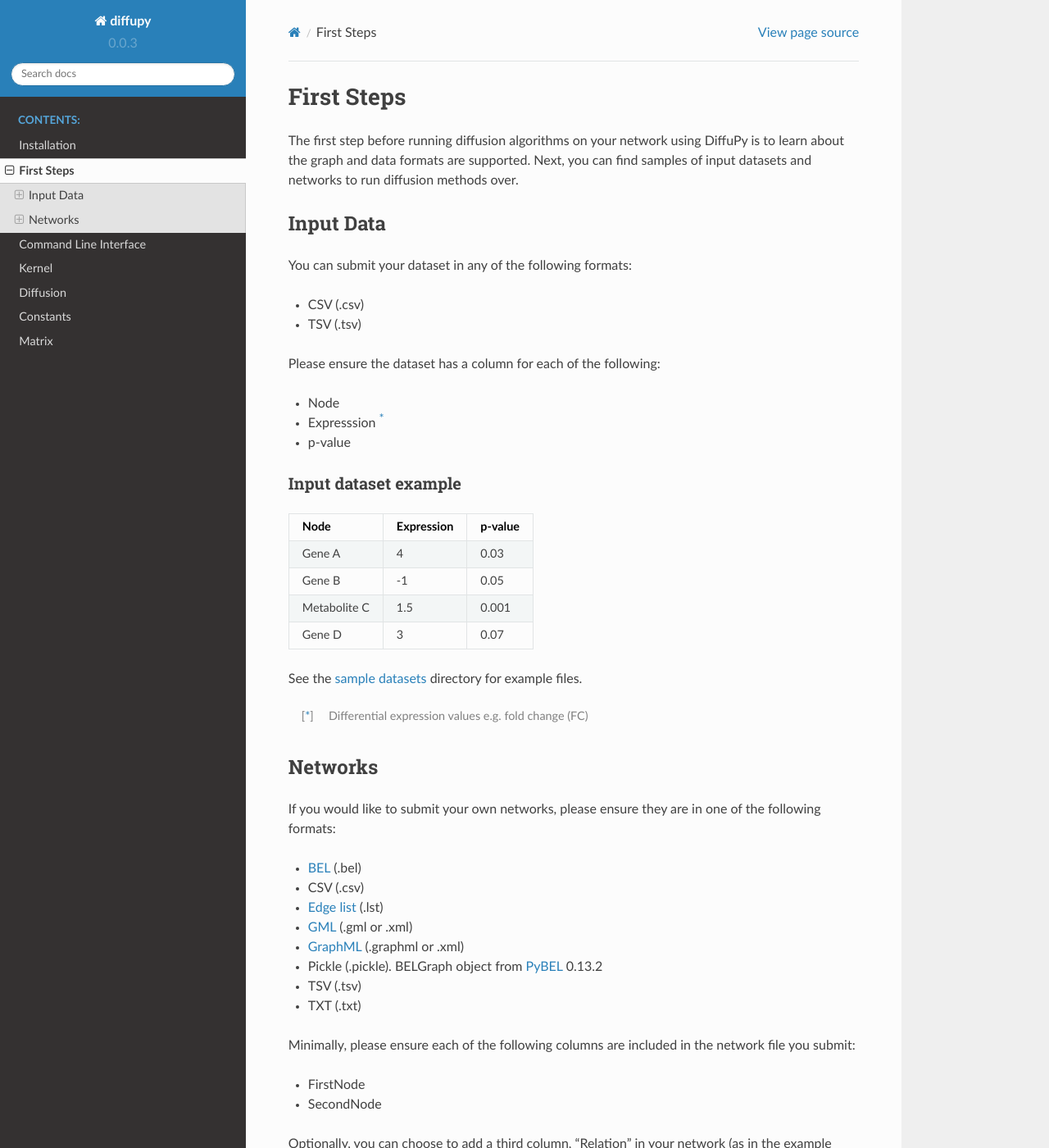
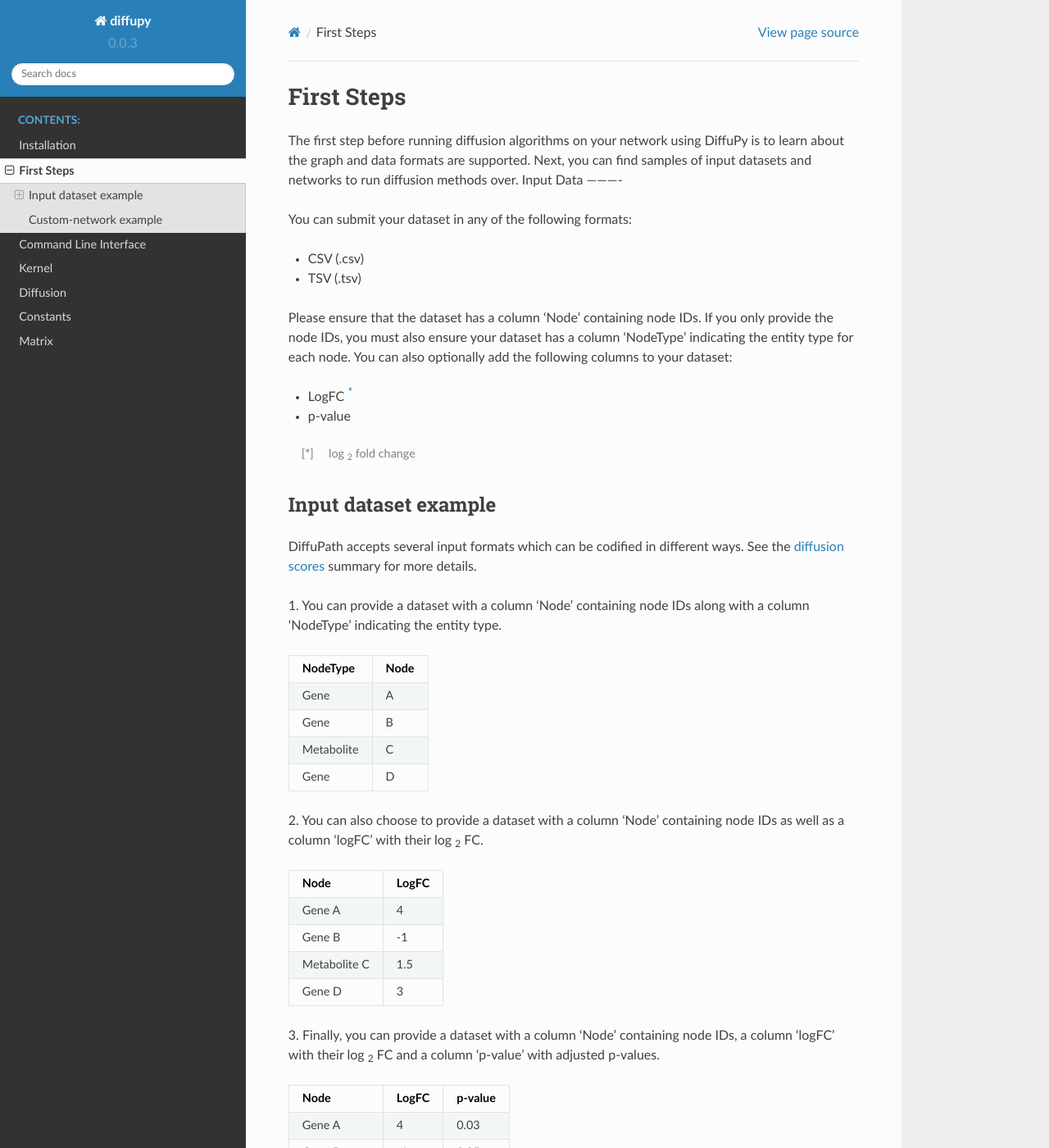
Before and after one commit to multipaths/DiffuPy, a Sphinx documentation site: the page built from docs/source/intro.rst, in a window 1280 px wide and 1400 px high. Shown: the whole window at 82% size. Built offline with Sphinx 7.4.7 and the Read the Docs theme 2.0.0, drawn with Linux system fonts in a browser that asks for light colours; some of the changed text lies outside the part shown.

Commit message:
update intro.rst

```diff
--- a/docs/source/intro.rst
+++ b/docs/source/intro.rst
@@ -2,7 +2,6 @@ First Steps
 ===========
 The first step before running diffusion algorithms on your network using DiffuPy is to learn about the graph and data
 formats are supported. Next, you can find samples of input datasets and networks to run diffusion methods over.
-
 Input Data
 ----------
 
@@ -11,17 +10,56 @@ You can submit your dataset in any of the following formats:
 - CSV (.csv)
 - TSV (.tsv)
 
-Please ensure the dataset has a column for each of the following:
+Please ensure that the dataset has a column 'Node' containing node IDs. If you only provide the node IDs, you must
+also ensure your dataset has a column 'NodeType' indicating the entity type for each node. You can also optionally add
+the following columns to your dataset:
 
-- Node
-- Expresssion [*]_
+- LogFC [*]_
 - p-value
+
+.. [*] log :sub:`2`  fold change
 
 Input dataset example
 ~~~~~~~~~~~~~~~~~~~~~
+DiffuPath accepts several input formats which can be codified in different ways. See the
+`diffusion scores <https://github.com/multipaths/DiffuPy/blob/master/docs/source/diffusion.rst>`_ summary for more
+details.
+
+1. You can provide a dataset with a column 'Node' containing node IDs along with a column 'NodeType' indicating the
+entity type.
+
++--------------+------------+
+|   NodeType   |    Node    |
++==============+============+
+|     Gene     |     A      |
++--------------+------------+
+|     Gene     |     B      |
++--------------+------------+
+|  Metabolite  |     C      |
++--------------+------------+
+|     Gene     |     D      |
++--------------+------------+
+
+2. You can also choose to provide a dataset with a column 'Node' containing node IDs as well as a column 'logFC' with
+their log :sub:`2` FC.
+
++--------------+------------+
+| Node         |   LogFC    |
++==============+============+
+| Gene A       | 4          |
++--------------+------------+
+| Gene  B      | -1         |
++--------------+------------+
+| Metabolite C | 1.5        |
++--------------+------------+
+| Gene D       | 3          |
++--------------+------------+
+
+3. Finally, you can provide a dataset with a column 'Node' containing node IDs, a column 'logFC' with their log :sub:`2`
+FC and a column 'p-value' with adjusted p-values.
 
 +--------------+------------+---------+
-| Node         | Expression | p-value |
+| Node         |   LogFC    | p-value |
 +==============+============+=========+
 | Gene A       | 4          | 0.03    |
 +--------------+------------+---------+
@@ -29,13 +67,12 @@ Input dataset example
 +--------------+------------+---------+
 | Metabolite C | 1.5        | 0.001   |
 +--------------+------------+---------+
-| Gene D       | 3          |  0.07   |
+| Gene D       | 3          | 0.07    |
 +--------------+------------+---------+
 
-See the `sample datasets <https://github.com/multipaths/DiffuPy/tree/master/examples/datasets>`_ directory for example
-files.
+You can also take a look at our `sample datasets <https://github.com/multipaths/DiffuPy/tree/master/examples/datasets>`_
+folder for some examples files.
 
-.. [*] Differential expression values e.g. fold change (FC)
 
 Networks
 --------
@@ -68,18 +105,19 @@ __ Edge_
 
 Minimally, please ensure each of the following columns are included in the network file you submit:
 
-- FirstNode
-- SecondNode
+- Source
+- Target
 
 Optionally, you can choose to add a third column, "Relation" in your network (as in the example below). If the relation
 between the **Source** and **Target** nodes is omitted, and/or if the directionality is ambiguous, either node can be
 assigned as the **Source** or **Target**.
 
+
 Custom-network example
 ~~~~~~~~~~~~~~~~~~~~~~
 
 +-----------+--------------+-------------+
-| FirstNode | SecondNode   | Relation    |
+|  Source   |   Target     | Relation    |
 +===========+==============+=============+
 | Gene A    | Gene B       | Increase    |
 +-----------+--------------+-------------+
@@ -88,5 +126,5 @@ Custom-network example
 | Gene A    | Pathology D  | Association |
 +-----------+--------------+-------------+
 
-See the `sample networks <https://github.com/multipaths/DiffuPy/tree/master/examples/networks>`_ directory for some
-examples.
+You can also take a look at our `sample networks <https://github.com/multipaths/DiffuPy/tree/master/examples/networks>`_
+folder for some examples.
```
